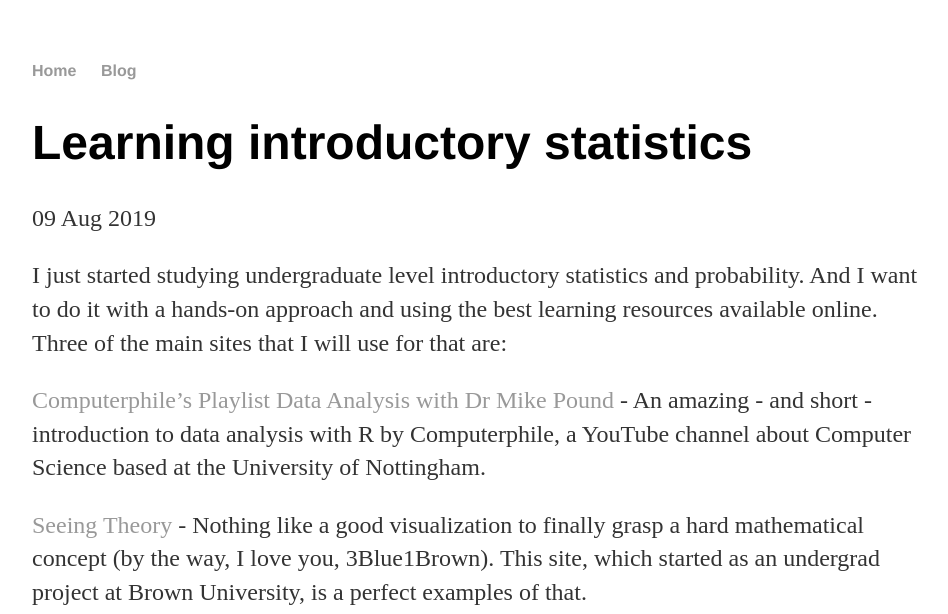
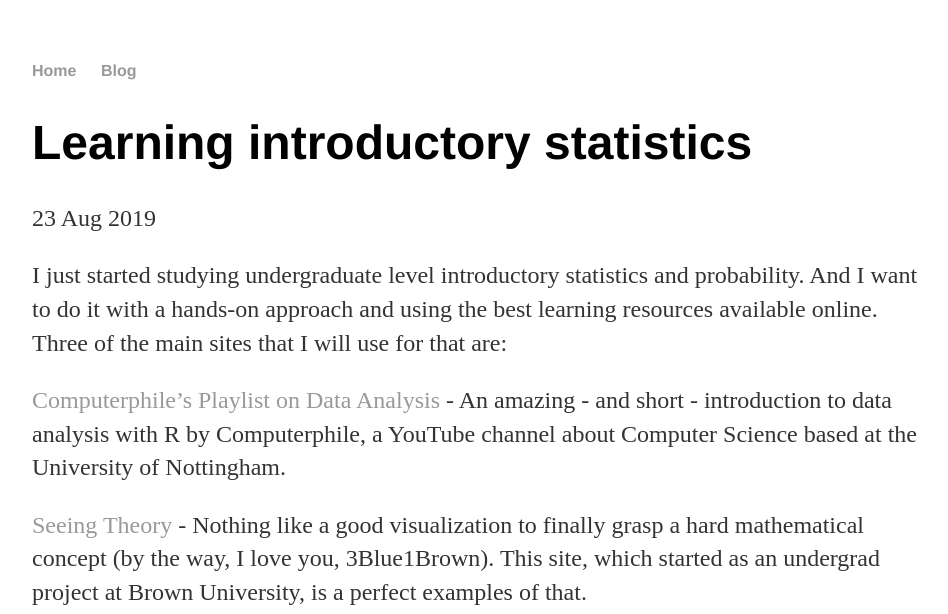
Before and after one commit to t6aguirre/old-blog, a Jekyll site: the page built from _posts/2019-08-23-intro-statistics.md, in a window 1280 px wide, cut to the strip 0-614 px from the top of the page. Shown: the whole strip, without its empty margins (160-1108 px from the left). Built offline with Jekyll 4.4.1, drawn with Linux system fonts in a browser that asks for light colours.

Commit message:
Update 2019-08-23-intro-statistics.md

```diff
--- a/_posts/2019-08-23-intro-statistics.md
+++ b/_posts/2019-08-23-intro-statistics.md
@@ -1,12 +1,12 @@
 ---
 layout: post
 title: "Learning introductory statistics"
-date: 2019-08-09
+date: 2019-08-23
 ---
 
 I just started studying undergraduate level introductory statistics and probability. And I want to do it with a hands-on approach and using the best learning resources available online. Three of the main sites that I will use for that are:
 
-[Computerphile's Playlist Data Analysis with Dr Mike Pound](https://www.youtube.com/playlist?list=PLzH6n4zXuckpfMu_4Ff8E7Z1behQks5ba) -
+[Computerphile's Playlist on Data Analysis](https://www.youtube.com/playlist?list=PLzH6n4zXuckpfMu_4Ff8E7Z1behQks5ba) -
 An amazing - and short - introduction to data analysis with R by Computerphile, a YouTube channel about Computer Science based at the University of Nottingham.
 
 [Seeing Theory](https://seeing-theory.brown.edu/) -
```
